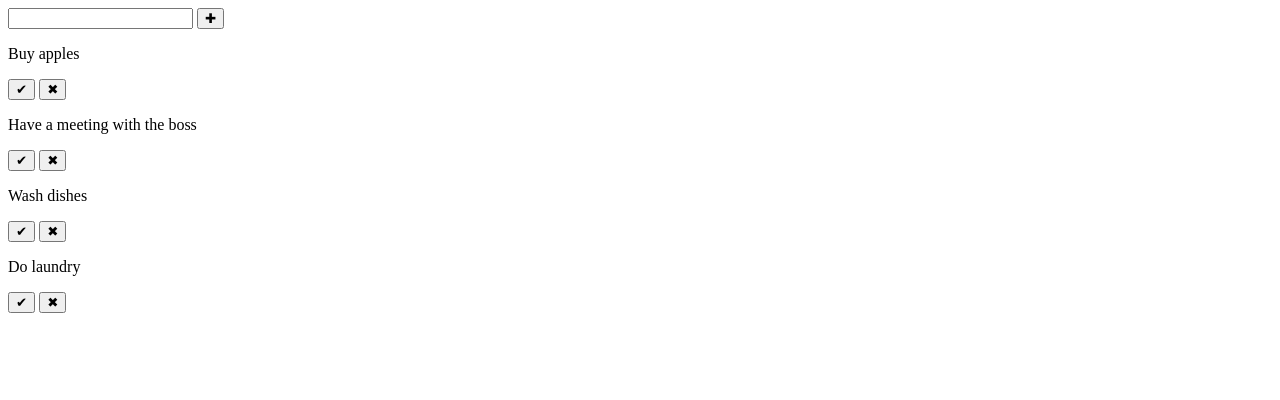
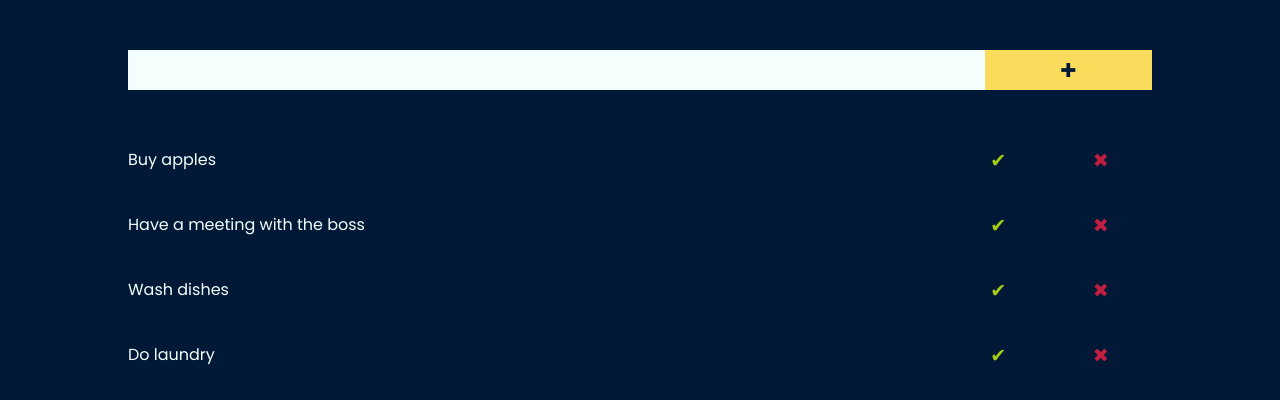
Before and after one commit to BloodyBogan/my-todo-app, a plain HTML site: page index.html in a window 1280 px wide. Drawn offline with Linux system fonts and the light colour scheme.

Commit message:
Initial CSS

```diff
--- a/css/style.css
+++ b/css/style.css
@@ -0,0 +1,107 @@
+@import url('https://fonts.googleapis.com/css2?family=Poppins&display=swap');
+
+*,
+*::before,
+*::after {
+  box-sizing: border-box;
+  margin: 0;
+  padding: 0;
+}
+
+:root {
+  --clr-background: #f4fffd;
+  --clr-add: #f9dc5c;
+  --clr-input: #011936;
+  --clr-delete: #c21f40;
+  --clr-done: #a6cb12;
+}
+
+body {
+  background-color: var(--clr-input);
+}
+
+button {
+  cursor: pointer;
+}
+
+input[type='text'],
+p {
+  font-family: 'Poppins', sans-serif;
+}
+
+.wrapper {
+  width: 80%;
+  margin: 0 auto;
+  display: flex;
+  flex-direction: column;
+  align-items: center;
+  justify-content: flex-start;
+}
+
+.todo__header,
+.todo__content {
+  width: 100%;
+}
+
+.todo__header {
+  height: 40px;
+  display: flex;
+  justify-content: space-between;
+  margin: 50px 0;
+}
+
+.todo__header input[type='text'] {
+  flex: 5;
+  background-color: var(--clr-background);
+  border: 0;
+  height: inherit;
+  padding: 0 10px;
+  font-size: 1rem;
+}
+
+.todo__header .addTodo {
+  height: inherit;
+  flex: 1;
+  font-size: 1.2rem;
+  color: var(--clr-input);
+  background-color: var(--clr-add);
+  border: 0;
+}
+
+.todo__content {
+  display: flex;
+  flex-direction: column;
+}
+
+.todo {
+  display: flex;
+  min-height: 40px;
+  margin-bottom: 25px;
+}
+
+.todo:last-child {
+  margin-bottom: 50px;
+}
+
+.todo .todo__body {
+  flex: 8;
+  line-height: 40px;
+  color: var(--clr-background);
+  font-size: 1rem;
+}
+
+.todo .done {
+  flex: 1;
+  font-size: 1.2rem;
+  color: var(--clr-done);
+  background-color: var(--clr-input);
+  border: 0;
+}
+
+.todo .delete {
+  flex: 1;
+  font-size: 1.2rem;
+  color: var(--clr-delete);
+  background-color: var(--clr-input);
+  border: 0;
+}
--- a/index.html
+++ b/index.html
@@ -12,7 +12,7 @@
   <body>
     <div class="wrapper">
       <div class="todo__header">
-        <input type="text" />
+        <input type="text" spellcheck="false" />
         <button class="addTodo">&#10010;</button>
       </div>
       <div class="todo__content">
```
